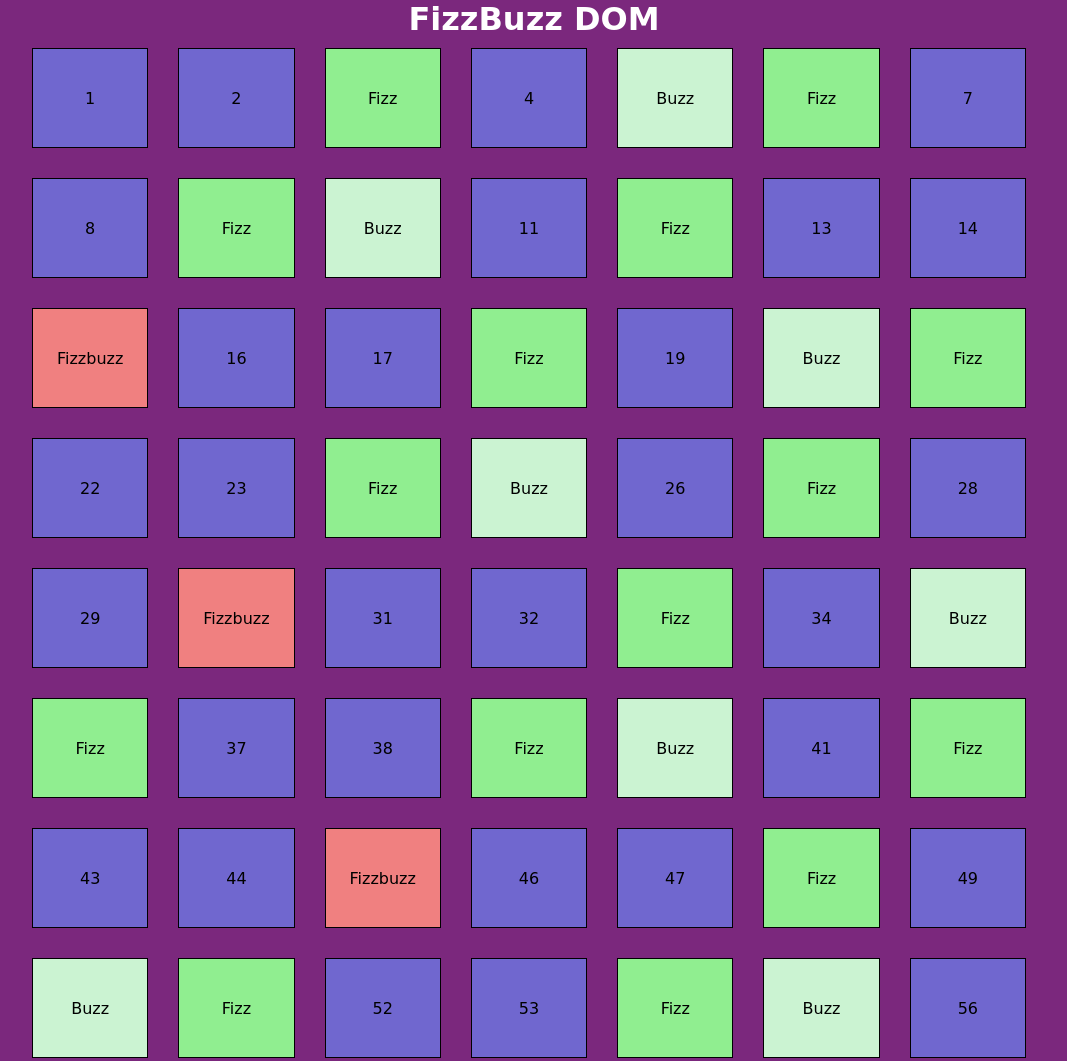
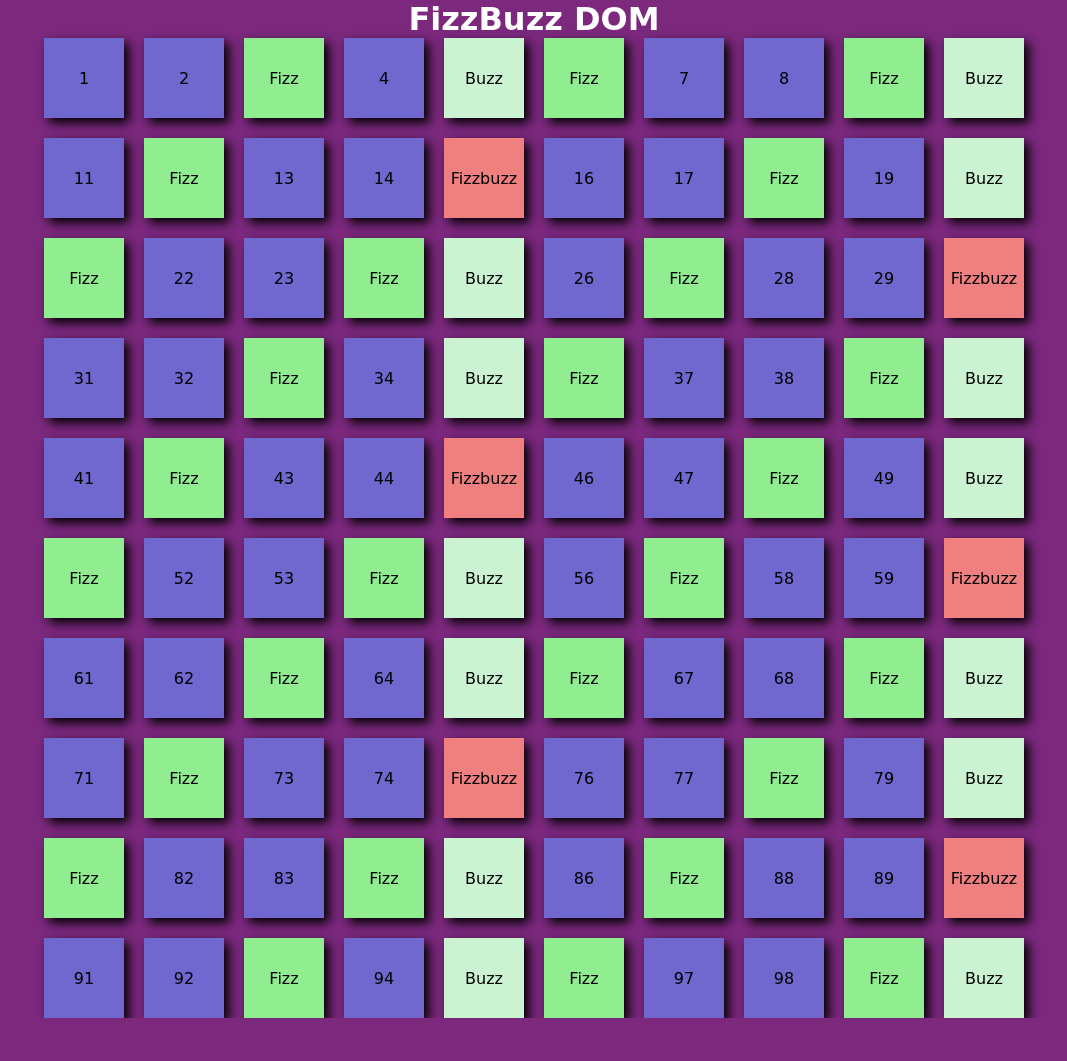
Before and after one commit to simolorevg/js-fizzbuzz, a plain HTML site: page index.html in a window 1280 px wide. Shown: the top 1061 px of the page, without its empty margins (106-1173 px from the left). After the commit the page ends 1018 px from the top, so only its background shows below. Drawn offline with Linux system fonts and the light colour scheme; a web font is replaced by a local one.

```diff
--- a/css/style.css
+++ b/css/style.css
@@ -9,28 +9,29 @@ body{
     background-color: #7B287D;
     font-family: 'Tilt Warp', cursive;
 }
-body h1{
+h1{
     color: white;
-    text-align: center;
 }
 .row{
-    width: 80%;
-    margin: 0 auto;
-    display: flex;
-    flex-wrap: wrap;
-    gap: 10px;
+    display: grid;
+    grid-template-columns: repeat(10, 80px);
+    grid-template-rows: repeat(10, 80px);
+    grid-gap: 20px;
 }
 .column{
-    width: calc(100% / 7 - 30px);
-    height: 100px;
-    margin: 10px;
     display: flex;
     justify-content: center;
     align-items: center;
     background-color: #7067CF;
-    /*debug*/
-    border: 1px solid black;
+    box-shadow: 5px 5px 10px;
 }
+.container{
+    width: 100%;
+    display: flex;
+    flex-direction: column;
+    align-items: center;
+}
+/*SPECIAL STYLES*/
 .fizz{
     background-color: lightgreen;
 }
--- a/index.html
+++ b/index.html
@@ -13,10 +13,12 @@
     <title>Document</title>
 </head>
 <body>
-    <h1>FizzBuzz DOM</h1>
-    <!--Row section-->
-    <div class="row"></div>
-    <!--/Row section-->
+    <div class="container">
+        <h1>FizzBuzz DOM</h1>
+        <!--Row section-->
+        <div class="row"></div>
+        <!--/Row section-->
+    </div>
     <script src="js/script.js"></script>
 </body>
 </html>
```
